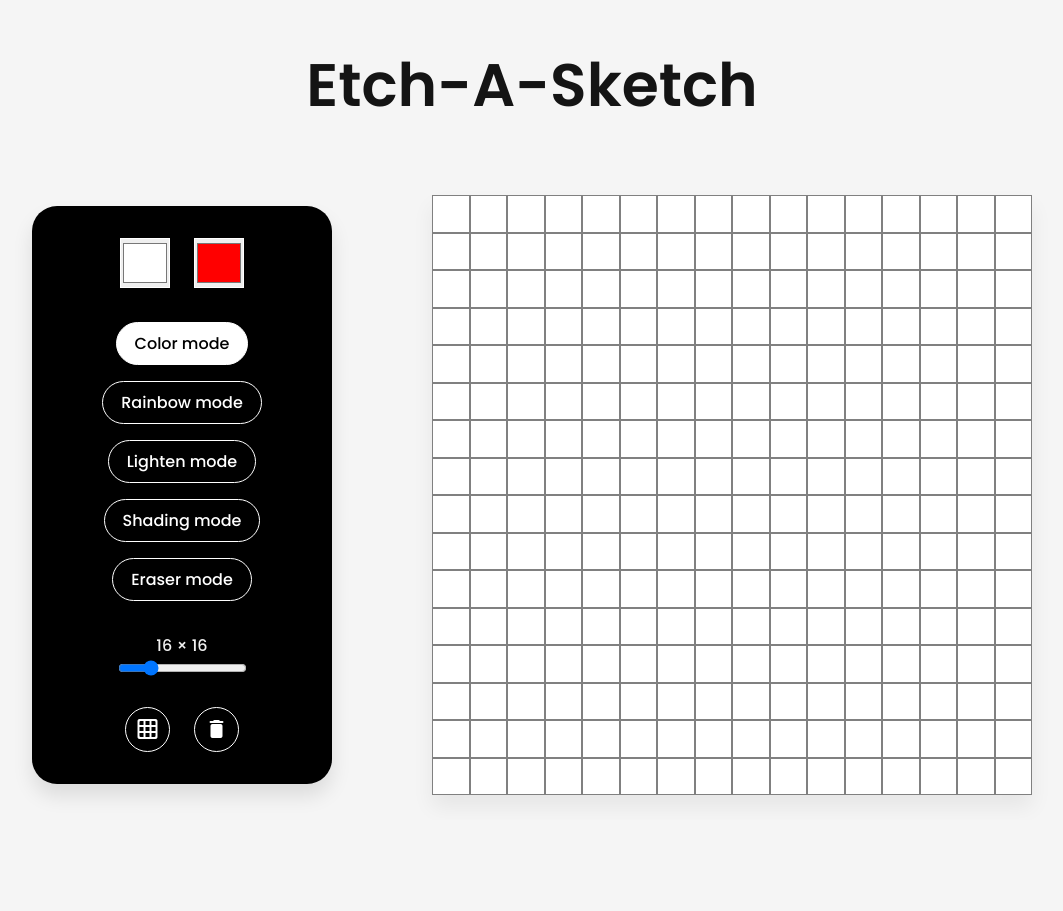
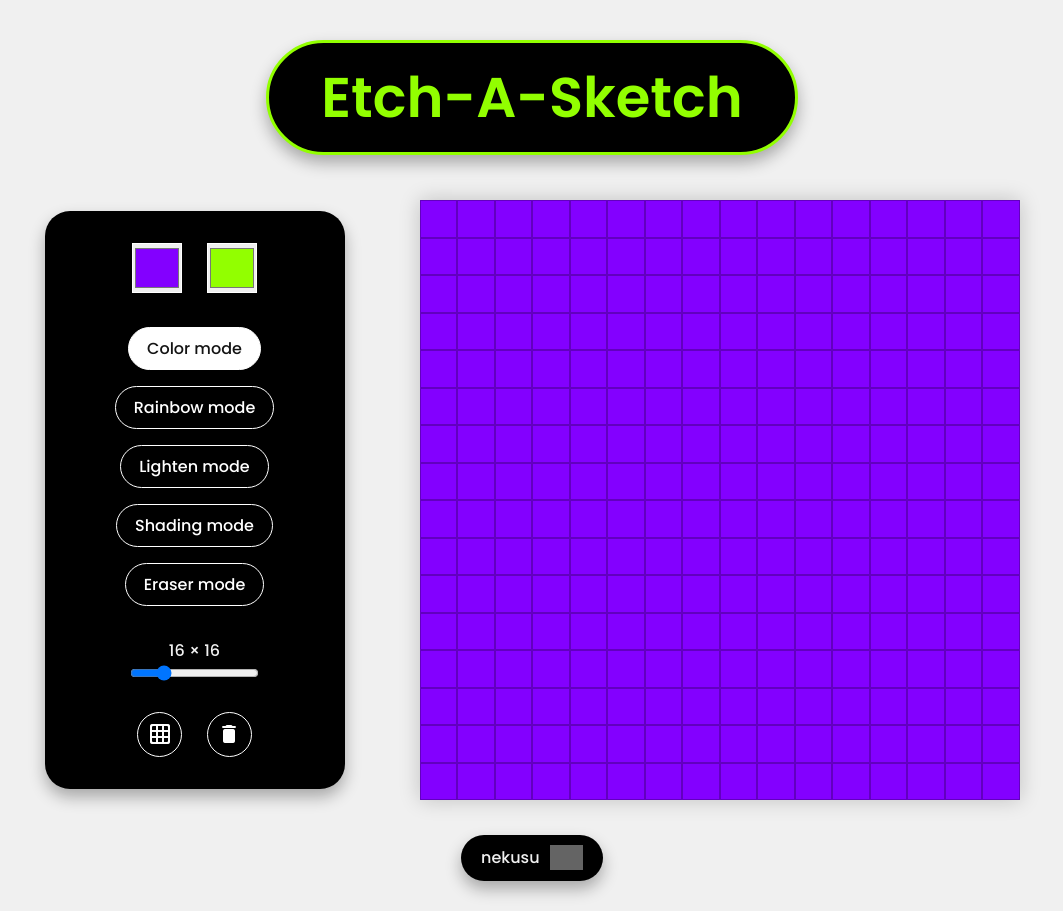
Before and after one commit to nekusu/etch-a-sketch, a plain HTML site: page index.html in a window 1280 px wide. Shown: the whole page, without its empty margins (108-1171 px from the left). Before the commit the page ends 820 px from the top, so only its background shows below. Drawn offline with Linux system fonts and the light colour scheme; grey boxes are pictures that could not be loaded.

Commit message:
Improve UI and animations

```diff
--- a/css/main.css
+++ b/css/main.css
@@ -9,7 +9,7 @@
 
 :root {
 	--background: white;
-	--background-alt: rgb(245, 245, 245);
+	--background-alt: rgb(240, 240, 240);
 	--text: rgb(20, 20, 20);
 	--text-alt: rgb(240, 240, 240);
 	--radius: 25px;
@@ -22,34 +22,38 @@ body {
 	background-color: var(--background-alt);
 }
 
+.box {
+	color: var(--text-alt);
+	border-radius: var(--radius);
+	background-color: black;
+	box-shadow: 0 8px 16px rgba(0, 0, 0, 0.3);
+}
+
 #title {
-	margin: 40px;
+	padding: 12px min(52px, 9.5vw);
+	margin: 40px 0 20px;
 	text-align: center;
-	font-size: 60px;
-	color: var(--text);
+	font-size: min(56px, 8.5vw);
+	border-radius: 60px;
+	border: 3px solid;
 }
 
 #container {
-	width: 90%;
-	max-width: 1100px;
+	width: 95%;
+	max-width: 1050px;
 	display: flex;
 	align-items: center;
 	justify-content: space-around;
-	flex-wrap: wrap-reverse;
 }
 
 #settings {
 	width: 300px;
-	padding: 20px;
+	padding: 20px 40px;
 	margin: 25px;
 	display: flex;
 	flex-direction: column;
 	align-items: center;
 	text-align: center;
-	color: var(--text-alt);
-	border-radius: var(--radius);
-	background-color: black;
-	box-shadow: 0 12px 20px rgba(0, 0, 0, 0.1);
 }
 
 #settings > * {
@@ -75,12 +79,13 @@ input[type="color"] {
 	transition: all 0.2s ease;
 }
 
-.button:hover {
+.button:hover,
+#github:hover {
 	transform: scale(1.1);
 }
 
 .button.active {
-	color: black;
+	color: var(--text);
 	background-color: white;
 }
 
@@ -97,15 +102,50 @@ input[type="color"] {
 	margin: 0 10px;
 }
 
-#grid {
+#grid-container {
 	height: 600px;
 	width: 600px;
 	margin: 25px;
+	display: flex;
+	align-items: center;
+}
+
+#grid {
+	height: 100%;
+	width: 100%;
 	display: grid;
 	background-color: var(--background);
-	box-shadow: 0 12px 20px rgba(0, 0, 0, 0.0625);
+	box-shadow: 0 0 20px rgba(0, 0, 0, 0.2);
+	transition: transform 0.6s ease;
 }
 
 .tile {
-	transition: all 0.15s ease;
+	border: 1px solid transparent;
+	transition: background-color 0.2s ease;
 }
+
+.grid-lines .tile {
+	border: 1px solid rgba(0, 0, 0, 0.25);
+}
+
+#github {
+	padding: 10px 20px;
+	margin: 10px 0 30px;
+	text-decoration: none;
+	transition: all 0.2s ease;
+}
+
+#github img {
+	height: 25px;
+	margin-left: 10px;
+	position: relative;
+	top: -1px;
+	vertical-align: middle;
+	filter: invert(.95);
+}
+
+@media screen and (max-width: 700px) {
+	#container {
+		flex-wrap: wrap-reverse;
+	}
+}
--- a/index.html
+++ b/index.html
@@ -12,12 +12,13 @@
 </head>
 
 <body>
-	<h1 id="title">Etch-A-Sketch</h1>
+	<h1 class="box" id="title">Etch-A-Sketch</h1>
 	<div id="container">
-		<div id="settings">
+		<div class="box" id="settings">
 			<div id="color-pickers">
-				<input class="color-picker" id="bg-color" name="background" type="color" value="#FFFFFF">
-				<input class="color-picker" id="fill-color" name="fill" type="color" value="#FF0000">
+				<input class="color-picker" id="bg-color" name="background" type="color" value="#8300FF"
+					title="Background">
+				<input class="color-picker" id="fill-color" name="fill" type="color" value="#92FF00" title="Fill">
 			</div>
 			<div id="buttons">
 				<button class="button mode active" data-mode="color">Color mode</button>
@@ -31,11 +32,18 @@
 				<input id="size-slider" type="range" min="2" max="64" value="16">
 			</div>
 			<div>
-				<button class="button" id="grid-toggle"><span class="material-icons-round">grid_on</span></button>
-				<button class="button" id="clear"><span class="material-icons-round">delete</span></button>
+				<button class="button" id="grid-toggle" title="Toggle grid"><span
+						class="material-icons-round">grid_on</span></button>
+				<button class="button" id="clear" title="Clear grid"><span
+						class="material-icons-round">delete</span></button>
 			</div>
 		</div>
-		<div id="grid"></div>
+		<div id="grid-container">
+			<div class="grid-lines" id="grid"></div>
+		</div>
 	</div>
+	<a class="box" id="github" href="https://github.com/nekusu" target="_blank" title="Check my GitHub!">nekusu<img
+			src="https://pngimg.com/uploads/github/github_PNG80.png" alt="GitHub">
+	</a>
 	<script type="text/javascript" src="js/etchASketch.js"></script>
 </body>
--- a/js/etchASketch.js
+++ b/js/etchASketch.js
@@ -1,19 +1,26 @@
 const grid = document.querySelector('#grid');
+const gridContainer = document.querySelector('#grid-container');
 const colorPickers = document.querySelectorAll('.color-picker');
 const modeButtons = document.querySelectorAll('.button.mode');
 const sizeSlider = document.querySelector('#size-slider');
 const sizeSpans = document.querySelectorAll('.size');
 const gridToggle = document.querySelector('#grid-toggle');
 const clearButton = document.querySelector('#clear');
+const title = document.querySelector('#title');
 let isDown = false;
 let paintMode = 'color';
 let colors = { background: colorPickers[0].value, fill: colorPickers[1].value };
 let gridLines = true;
-let lastTile;
+let rainbowCounter = 0;
+let lastGridRotation = 0;
+let lastTile, rainbowTitleInterval;
+title.style.color = colors.fill;
 updateGrid();
+resizeGrid();
 
 function selectColor() {
 	colors[this.name] = this.value;
+	title.style.color = colors.fill;
 }
 
 function randomColor() {
@@ -26,14 +33,27 @@ function modifyColor([r, g, b], offset) {
 	return `rgb(${r + offset}, ${g + offset}, ${b + offset})`;
 }
 
+function rainbowTitle() {
+	if (paintMode === 'rainbow') {
+		rainbowTitleInterval = setInterval(() => title.style.color = `hsl(${rainbowCounter++}, 100%, 50%)`, 5);
+	} else {
+		clearInterval(rainbowTitleInterval);
+		title.style.color = colors.fill;
+	}
+}
+
 function selectMode() {
 	paintMode = this.dataset.mode;
 	modeButtons.forEach(button => (button !== this) ? button.classList.remove('active') : button.classList.add('active'));
+	rainbowTitle();
+}
+
+function previewGridSize() {
+	sizeSpans.forEach(span => span.textContent = sizeSlider.value);
 }
 
 function updateGrid() {
 	const size = sizeSlider.value;
-	sizeSpans.forEach(span => span.textContent = size);
 	grid.innerHTML = '';
 	grid.style.grid = `repeat(${size}, 1fr) / repeat(${size}, 1fr)`;
 
@@ -41,7 +61,6 @@ function updateGrid() {
 		const tile = document.createElement('div');
 		tile.classList.add('tile');
 		tile.style.backgroundColor = colors.background;
-		tile.style.border = '1px solid ' + (gridLines ? 'gray' : 'transparent');
 		grid.appendChild(tile);
 	}
 }
@@ -50,7 +69,8 @@ function paint(e) {
 	e.preventDefault();
 	tile = e.target;
 	if (isDown && tile !== lastTile) {
-		tileRgb = tile.style.backgroundColor.match(/\d+/g).map(Number);
+		tileRgb = tile.style.backgroundColor.match(/\d+/g);
+		if (tileRgb) tileRgb = tileRgb.map(Number);
 		switch (paintMode) {
 			case 'color':
 				tile.style.backgroundColor = colors.fill;
@@ -74,19 +94,26 @@ function paint(e) {
 function toggleGridLines() {
 	gridLines = !gridLines;
 	gridToggle.firstElementChild.innerHTML = gridLines ? 'grid_on' : 'grid_off';
-	for (let tile of grid.children) {
-		tile.style.border = '1px solid ' + (gridLines ? 'gray' : 'transparent');
-	}
+	gridLines ? grid.classList.add('grid-lines') : grid.classList.remove('grid-lines');
 }
 
 function clearGrid() {
 	for (let tile of grid.children) {
 		tile.style.backgroundColor = colors.background;
 	}
+	lastGridRotation += 180;
+	grid.style.transform = `rotate(${lastGridRotation / 2}deg) rotateX(${lastGridRotation}deg)`;
+	grid.classList.remove('grid-lines');
+}
+
+function resizeGrid() {
+	gridRect = gridContainer.getBoundingClientRect();
+	gridContainer.style.height = `${gridRect.width}px`;
 }
 
 colorPickers.forEach(picker => picker.addEventListener('change', selectColor));
 modeButtons.forEach(button => button.addEventListener('click', selectMode))
+sizeSlider.addEventListener('input', previewGridSize);
 sizeSlider.addEventListener('change', updateGrid);
 gridToggle.addEventListener('click', toggleGridLines);
 clearButton.addEventListener('click', clearGrid);
@@ -94,6 +121,16 @@ grid.addEventListener('mousedown', e => {
 	e.preventDefault();
 	isDown = true;
 });
-grid.addEventListener('mouseup', () => isDown = false);
+grid.addEventListener('mouseup', e => {
+	paint(e);
+	lastTile = null;
+	isDown = false;
+});
 grid.addEventListener('mouseleave', () => isDown = false);
 grid.addEventListener('mousemove', paint);
+grid.addEventListener('transitionend', e => {
+	if (e.propertyName === 'transform' && gridLines) {
+		grid.classList.add('grid-lines');
+	}
+});
+window.addEventListener('resize', resizeGrid);
```
